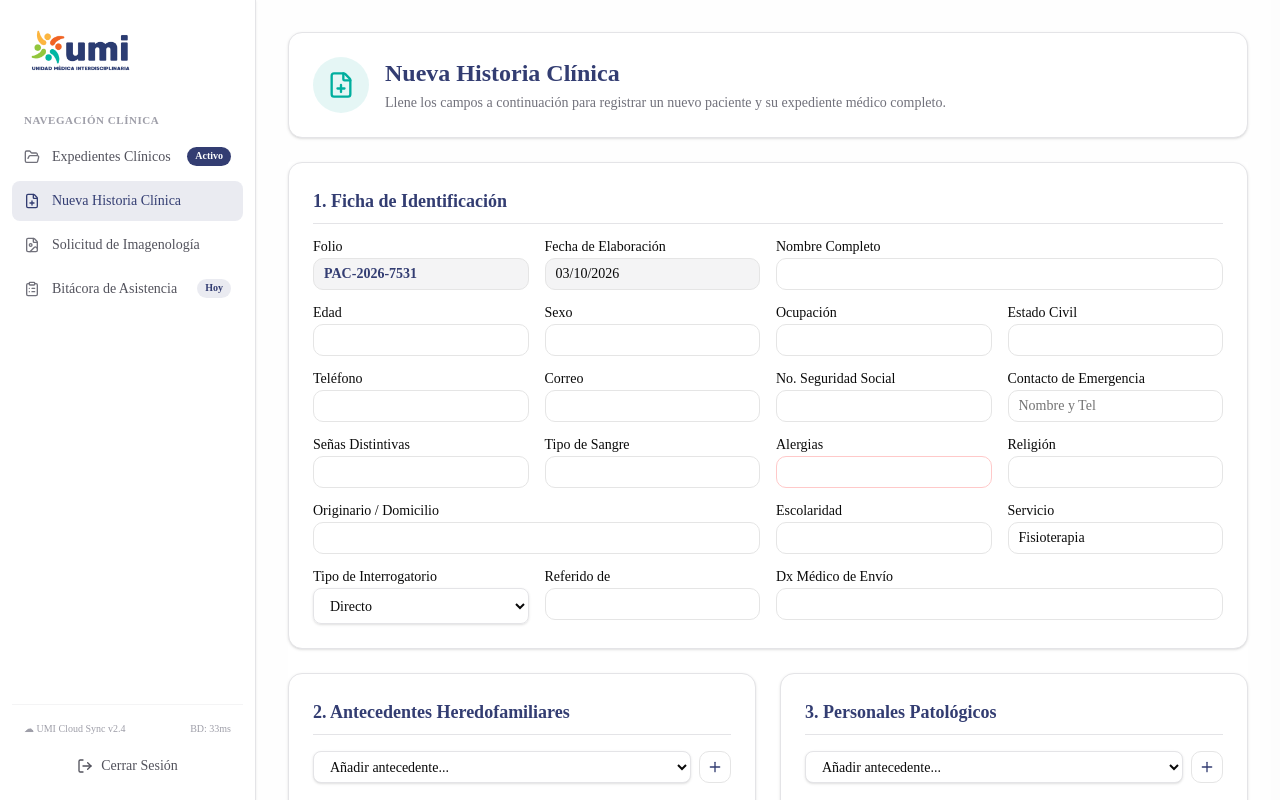
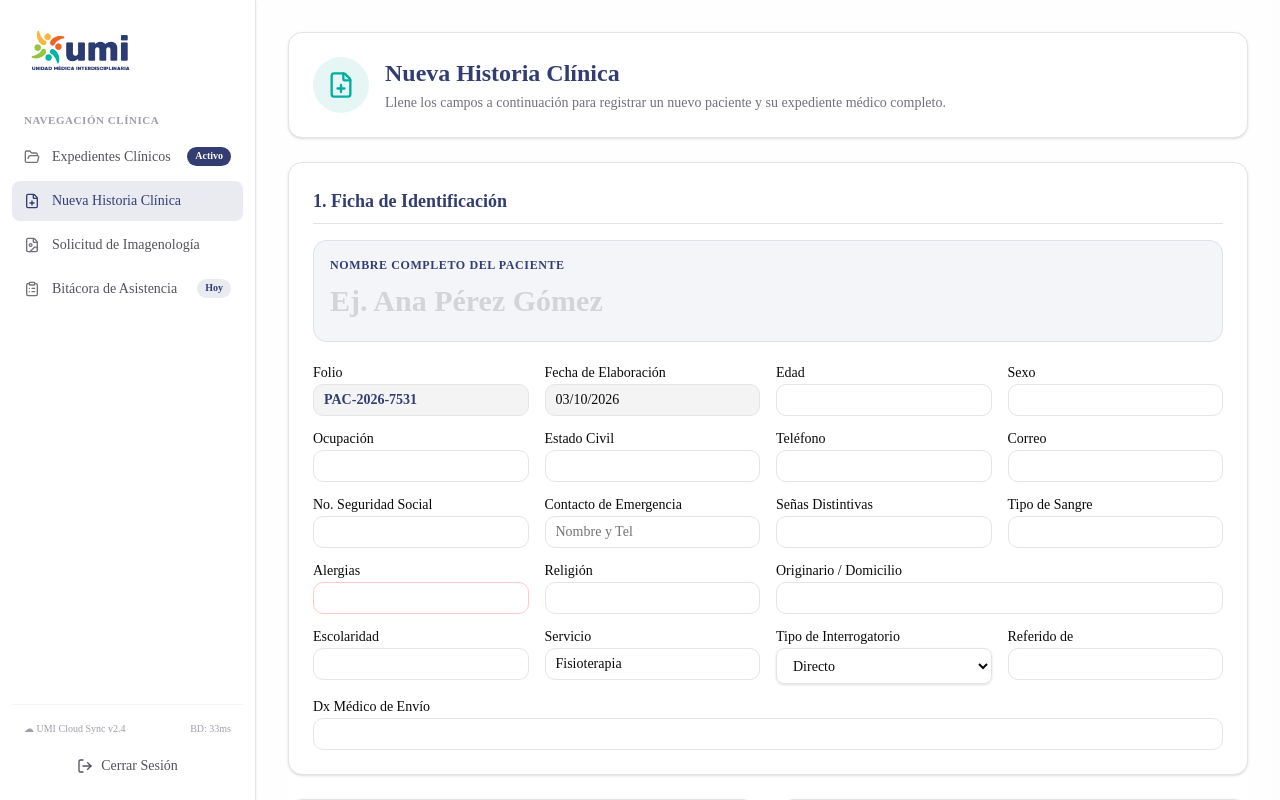
Before and after one commit to SofiaCamposH/clinica-umi, a Next.js app: page /dashboard/nueva-historia in a window 1280 px wide. Shown: the top 800 px of the page. Built offline with nearby package versions, Linux system fonts and the light colour scheme.

Commit message:
update historia clinica

```diff
--- a/components/clinica/HistoriaClinicaForm.tsx
+++ b/components/clinica/HistoriaClinicaForm.tsx
@@ -136,37 +136,49 @@ export function HistoriaClinicaForm({ paciente }: { paciente: any }) {
       {/* SECCIÓN 1: FICHA DE IDENTIFICACIÓN */}
       <div className={printSectionStyle}>
         <h2 className={sectionTitleStyle}>1. Ficha de Identificación</h2>
+
+        {/* PROTAGONISMO DEL NOMBRE DEL PACIENTE */}
+        <div className="mb-6 bg-umi-blue/5 p-4 rounded-xl border border-umi-blue/10 print:bg-transparent print:border-none print:p-0 print:mb-4 print:border-b print:border-zinc-300 print:rounded-none">
+          <Label className="text-umi-blue font-bold uppercase tracking-wider text-xs print:text-[10px]">Nombre Completo del Paciente</Label>
+          <Input
+            disabled={isGuardado}
+            defaultValue={paciente.nombre_completo}
+            placeholder="Ej. Ana Pérez Gómez"
+            className="text-2xl md:text-3xl font-black text-zinc-900 border-none bg-transparent shadow-none px-0 h-12 focus-visible:ring-0 print:text-xl print:h-auto print:p-0 mt-1 placeholder:text-zinc-300 disabled:opacity-100"
+          />
+        </div>
+
+        {/* RESTO DE LA FICHA EN CUADRÍCULA */}
         <div className="grid grid-cols-1 md:grid-cols-4 gap-4 print:grid-cols-4 print:gap-2">
           <div className="space-y-1"><Label className={printLabelStyle}>Folio</Label><Input readOnly value={folioAuto} className={`bg-zinc-100 font-bold text-umi-blue ${printInputStyle}`} /></div>
           <div className="space-y-1"><Label className={printLabelStyle}>Fecha de Elaboración</Label><Input readOnly value={fechaHoy} className={`bg-zinc-100 ${printInputStyle}`} /></div>
-          <div className="space-y-1 md:col-span-2 print:col-span-2"><Label className={printLabelStyle}>Nombre Completo</Label><Input disabled={isGuardado} defaultValue={paciente.nombre_completo} className={printInputStyle} /></div>
-
           <div className="space-y-1"><Label className={printLabelStyle}>Edad</Label><Input disabled={isGuardado} defaultValue={paciente.edad} className={printInputStyle} /></div>
           <div className="space-y-1"><Label className={printLabelStyle}>Sexo</Label><Input disabled={isGuardado} defaultValue={paciente.genero} className={printInputStyle} /></div>
+
           <div className="space-y-1"><Label className={printLabelStyle}>Ocupación</Label><Input disabled={isGuardado} className={printInputStyle} /></div>
           <div className="space-y-1"><Label className={printLabelStyle}>Estado Civil</Label><Input disabled={isGuardado} className={printInputStyle} /></div>
-
           <div className="space-y-1"><Label className={printLabelStyle}>Teléfono</Label><Input disabled={isGuardado} defaultValue={paciente.telefono} className={printInputStyle} /></div>
           <div className="space-y-1"><Label className={printLabelStyle}>Correo</Label><Input disabled={isGuardado} className={printInputStyle} /></div>
+
           <div className="space-y-1"><Label className={printLabelStyle}>No. Seguridad Social</Label><Input disabled={isGuardado} className={printInputStyle} /></div>
           <div className="space-y-1"><Label className={printLabelStyle}>Contacto de Emergencia</Label><Input disabled={isGuardado} placeholder="Nombre y Tel" className={printInputStyle} /></div>
-
           <div className="space-y-1"><Label className={printLabelStyle}>Señas Distintivas</Label><Input disabled={isGuardado} className={printInputStyle} /></div>
           <div className="space-y-1"><Label className={printLabelStyle}>Tipo de Sangre</Label><Input disabled={isGuardado} className={printInputStyle} /></div>
+
           <div className="space-y-1"><Label className={printLabelStyle}>Alergias</Label><Input disabled={isGuardado} className={`${printInputStyle} border-red-200`} /></div>
           <div className="space-y-1"><Label className={printLabelStyle}>Religión</Label><Input disabled={isGuardado} className={printInputStyle} /></div>
+          <div className="space-y-1 md:col-span-2 print:col-span-2"><Label className={printLabelStyle}>Originario / Domicilio</Label><Input disabled={isGuardado} className={printInputStyle} /></div>
 
-          <div className="space-y-1 md:col-span-2 print:col-span-2"><Label className={printLabelStyle}>Originario / Domicilio</Label><Input disabled={isGuardado} className={printInputStyle} /></div>
           <div className="space-y-1"><Label className={printLabelStyle}>Escolaridad</Label><Input disabled={isGuardado} className={printInputStyle} /></div>
           <div className="space-y-1"><Label className={printLabelStyle}>Servicio</Label><Input disabled={isGuardado} defaultValue="Fisioterapia" className={printInputStyle} /></div>
-
           <div className="space-y-1"><Label className={printLabelStyle}>Tipo de Interrogatorio</Label>
             <select disabled={isGuardado} className={`flex h-9 w-full rounded-md border border-zinc-200 bg-transparent px-3 py-1 text-sm shadow-sm transition-colors focus-visible:outline-none focus-visible:ring-1 focus-visible:ring-zinc-950 disabled:cursor-not-allowed disabled:opacity-50 ${printInputStyle}`}>
               <option>Directo</option><option>Indirecto</option><option>Mixto</option><option>Urgencia</option>
             </select>
           </div>
           <div className="space-y-1"><Label className={printLabelStyle}>Referido de</Label><Input disabled={isGuardado} className={printInputStyle} /></div>
-          <div className="space-y-1 md:col-span-2 print:col-span-2"><Label className={printLabelStyle}>Dx Médico de Envío</Label><Input disabled={isGuardado} className={printInputStyle} /></div>
+
+          <div className="space-y-1 md:col-span-4 print:col-span-4"><Label className={printLabelStyle}>Dx Médico de Envío</Label><Input disabled={isGuardado} className={printInputStyle} /></div>
         </div>
       </div>
 
@@ -318,10 +330,8 @@ export function HistoriaClinicaForm({ paciente }: { paciente: any }) {
                     <div className="hidden print:block flex-1 text-[10px] border-b border-zinc-300">{item.valor || "No evaluado"}</div>
                   </>
                ) : (
-                  // Render para el resto de las escalas
                   <div className="flex-1 flex items-center gap-2">
                     <Input disabled={isGuardado} placeholder="Puntaje/resultado" value={item.valor} onChange={e => updateEscala(item.nombre, e.target.value)} className={`flex-1 h-8 text-xs ${printInputStyle}`} />
-                    {/* Aquí se muestra la equivalencia/unidad obtenida del diccionario */}
                     <span className="text-[10px] text-zinc-400 shrink-0">{ESCALAS_HINTS[item.nombre] || ""}</span>
                   </div>
                )}
```
